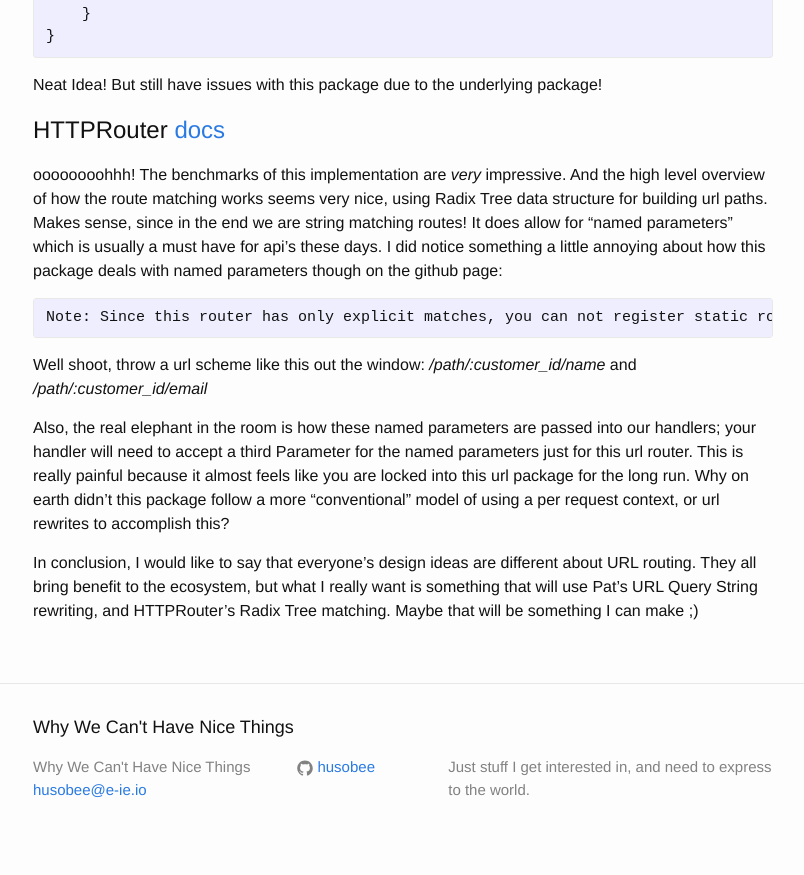
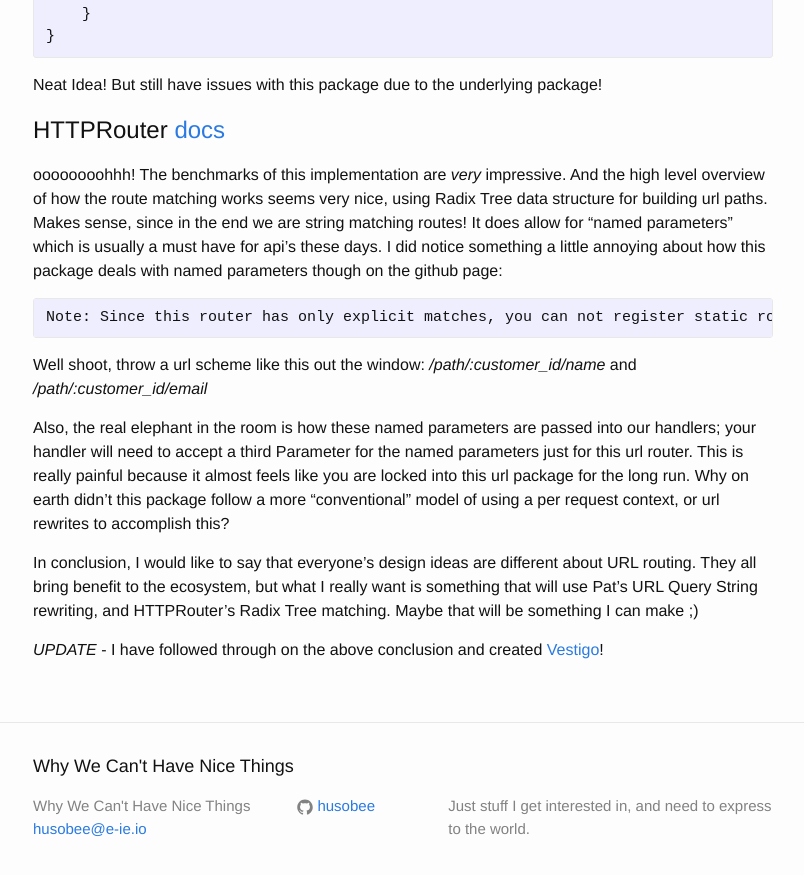
Before and after one commit to husobee/husobee.github.io, a Jekyll site: the page built from _posts/2015-06-15-why-do-all-golang-url-routers-suck.markdown, in a window 1280 px wide and 900 px high, scrolled down 5763 px. Shown: the top 875 px of the window, without its empty margins (237-1041 px from the left). Built offline with Jekyll 4.4.1, drawn with Linux system fonts in a browser that asks for light colours.

Commit message:
updates to prior blogs

````diff
--- a/_posts/2015-06-15-why-do-all-golang-url-routers-suck.markdown
+++ b/_posts/2015-06-15-why-do-all-golang-url-routers-suck.markdown
@@ -288,9 +288,12 @@
 is something that will use Pat's URL Query String rewriting, and HTTPRouter's Radix Tree matching.  Maybe that will be something I can make ;)
 
 
+*UPDATE* - I have followed through on the above conclusion and created  [Vestigo][vestigo]!
+
 [net-http-servemux]: http://golang.org/pkg/net/http/#ServeMux
 [net-http-servemux-code]: http://golang.org/src/net/http/server.go?s=41918:42043#L1411
 [gorilla-mux]: http://www.gorillatoolkit.org/pkg/mux
 [gorilla-pat]: http://www.gorillatoolkit.org/pkg/pat
 [httprouter]: https://github.com/julienschmidt/httprouter
 [rfc2616]: http://www.w3.org/Protocols/rfc2616/rfc2616-sec10.html
+[vestigo]: https://husobee.github.io/golang/urlrouter/vestigo/2015/09/22/vesigo.html
--- a/_posts/2015-09-26-cors.markdown
+++ b/_posts/2015-09-26-cors.markdown
@@ -127,7 +127,7 @@
 I have implemented a per resource CORS policy, which extends from a global CORS
 policy in the [vestigo router project][vestigo].  Below is an example.
 
-```go
+{% highlight go %}
     // Setting up router global  CORS policy
     // These policy guidelines are overriddable at a per resource level shown below
     router.SetGlobalCors(&vestigo.CorsAccessControl{
@@ -154,7 +154,7 @@
         AllowMethods: []string{"GET"}, // only allow cors for this resource on GET calls
         AllowHeaders: []string{"X-Header", "X-Z-Header"}, // Allow this one header for this resource
     })
-```
+{% endhighlight %}
 
 It should be immediately obvious how you can specifically have more fine grained
 control of sensitive endpoints.  A benefit of using the vestigo router with CORS
````
